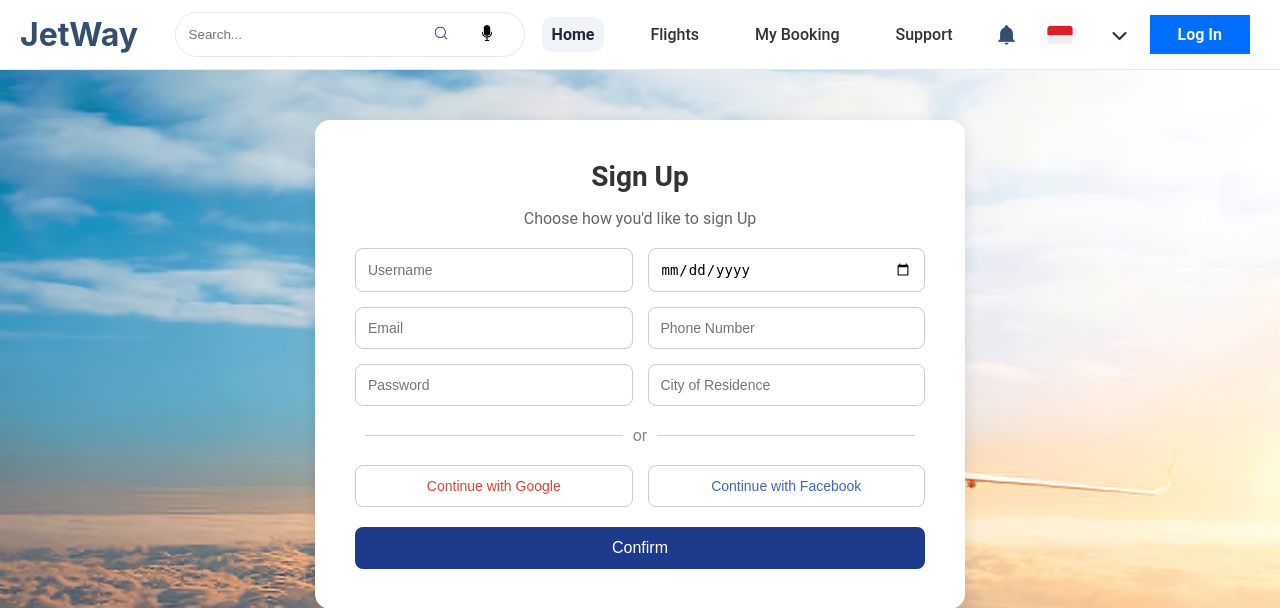
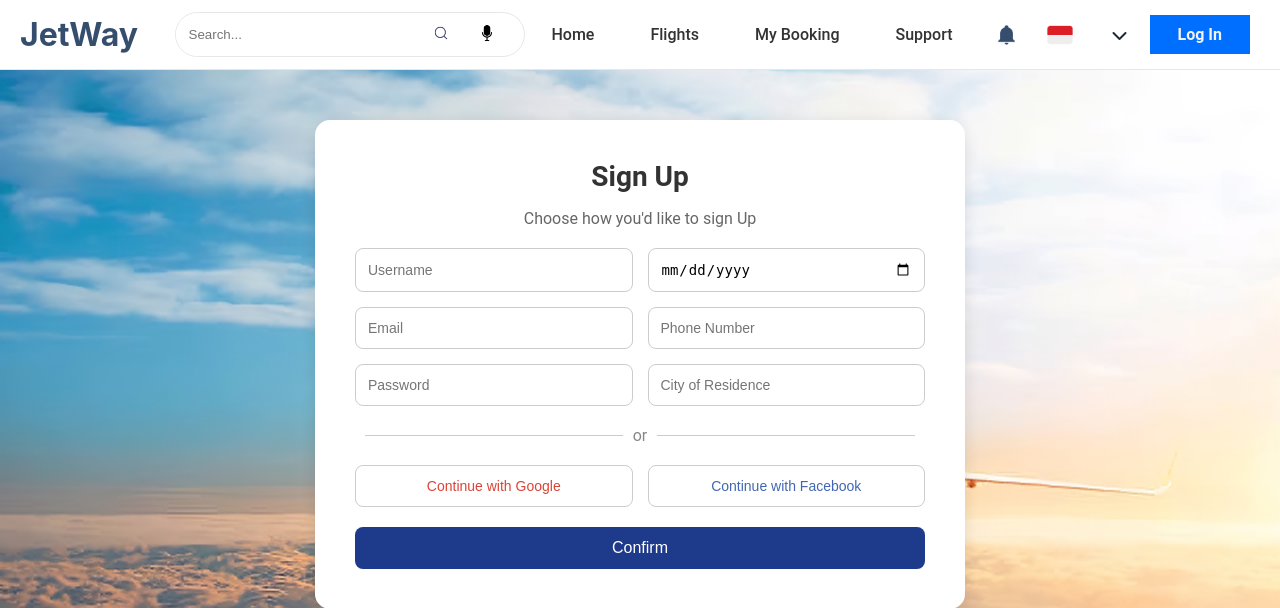
Before and after one commit to EsruDXT/Jetway, a PHP site: page /pages/sign-up.html in a window 1280 px wide. Shown: the top 608 px of the page. Run offline with PHP 8.4, Linux system fonts and the light colour scheme.

Commit message:
Deleting navigation home background colour

```diff
--- a/styles/sign-in.css
+++ b/styles/sign-in.css
@@ -148,7 +148,6 @@ margin-left: 30px;
 .searchbar button{border:none;background:transparent;padding:.5rem .8rem;cursor:pointer}
 .nav-links{display:flex;align-items:center;gap:16px}
 .nav-links a{padding:8px 10px;border-radius:10px;color:var(--muted)}
-.nav-links a.active{color:var(--ink);font-weight:600;background:#f0f3f8}
 .nav-links .btn{
 color: #f0f3f8;
 margin-left:6px;
--- a/styles/sign-up.css
+++ b/styles/sign-up.css
@@ -83,7 +83,6 @@ margin-left: 30px;
 .searchbar button{border:none;background:transparent;padding:.5rem .8rem;cursor:pointer}
 .nav-links{display:flex;align-items:center;gap:16px}
 .nav-links a{padding:8px 10px;border-radius:10px;color:var(--muted)}
-.nav-links a.active{color:var(--ink);font-weight:600;background:#f0f3f8}
 .nav-links .btn{
 color: #f0f3f8;
 margin-left:6px;
```
